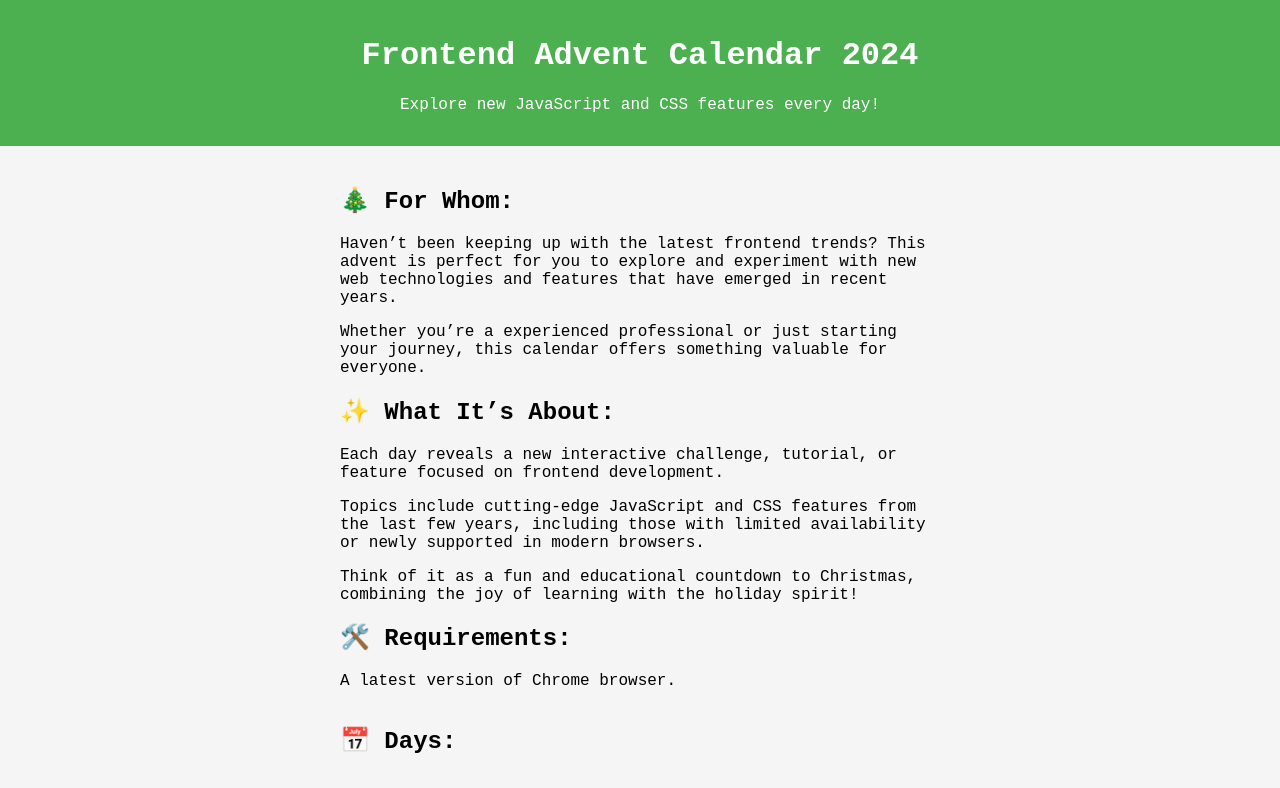
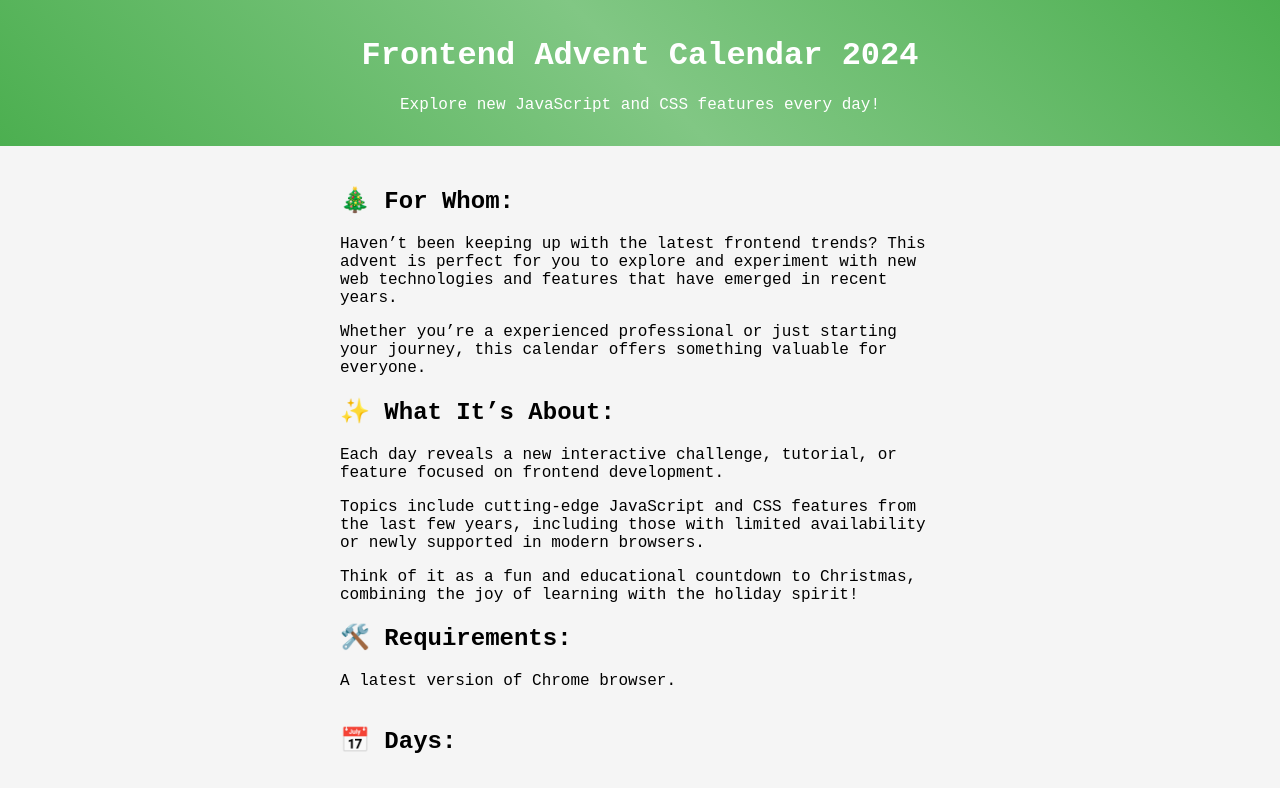
Before and after one commit to viktoriyaMoiseeva/advent-of-web, a website built with Vite: page index.html in a window 1280 px wide. Shown: the top 788 px of the page. Built offline with nearby package versions, Linux system fonts and the light colour scheme.

Commit message:
update header styles

```diff
--- a/main.css
+++ b/main.css
@@ -12,7 +12,7 @@ body {
 }
 
 header {
-    background-color: #4caf50;
+    background: linear-gradient(45deg, #4caf50 0%, #81c784 50%, #4caf50 100%);
     color: white;
     text-align: center;
     padding: 16px;
```
